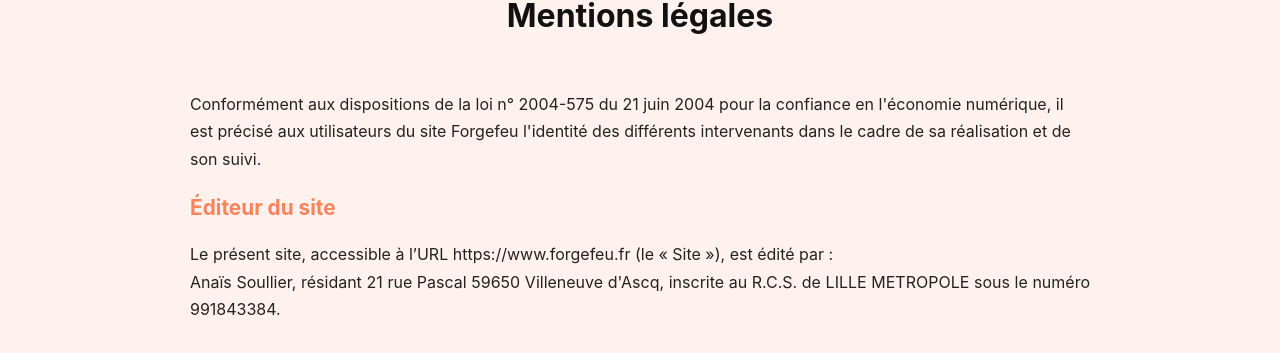
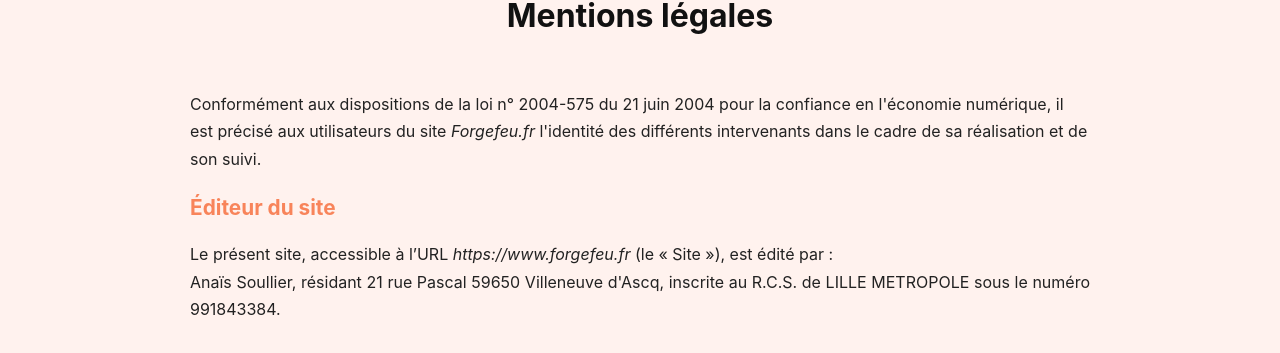
Before and after one commit to Yaen-Ghost/forgefeu, a Jekyll site: the page built from mentions.html, in a window 1280 px wide and 900 px high, scrolled down 1529 px. Shown: the part 166-519 px from the top of the window. Built offline with Jekyll 4.4.1, drawn with Linux system fonts in a browser that asks for light colours.

```diff
--- a/mentions.html
+++ b/mentions.html
@@ -64,12 +64,13 @@ permalink: /mentions/
     <div class="legal-section">
     <h1>Mentions légales</h1>
 
-      Conformément aux dispositions de la loi n° 2004-575 du 21 juin 2004 pour la confiance en l'économie numérique, il est précisé aux utilisateurs du site Forgefeu l'identité des différents intervenants dans le cadre de sa réalisation et de son suivi.
+      Conformément aux dispositions de la loi n° 2004-575 du 21 juin 2004 pour la confiance en l'économie numérique,
+      il est précisé aux utilisateurs du site <em>Forgefeu.fr</em> l'identité des différents intervenants dans le cadre de sa réalisation et de son suivi.
 
     <div class="legal-article">
       <h2><span>Éditeur du site</span></h2>
       <p>
-Le présent site, accessible à l’URL https://www.forgefeu.fr (le « Site »), est édité par :<br>
+Le présent site, accessible à l’URL <em>https://www.forgefeu.fr</em> (le « Site »), est édité par :<br>
 Anaïs Soullier, résidant 21 rue Pascal 59650 Villeneuve d'Ascq, inscrite au R.C.S. de LILLE METROPOLE sous le numéro 991843384.
       </p>
     </div>
```
